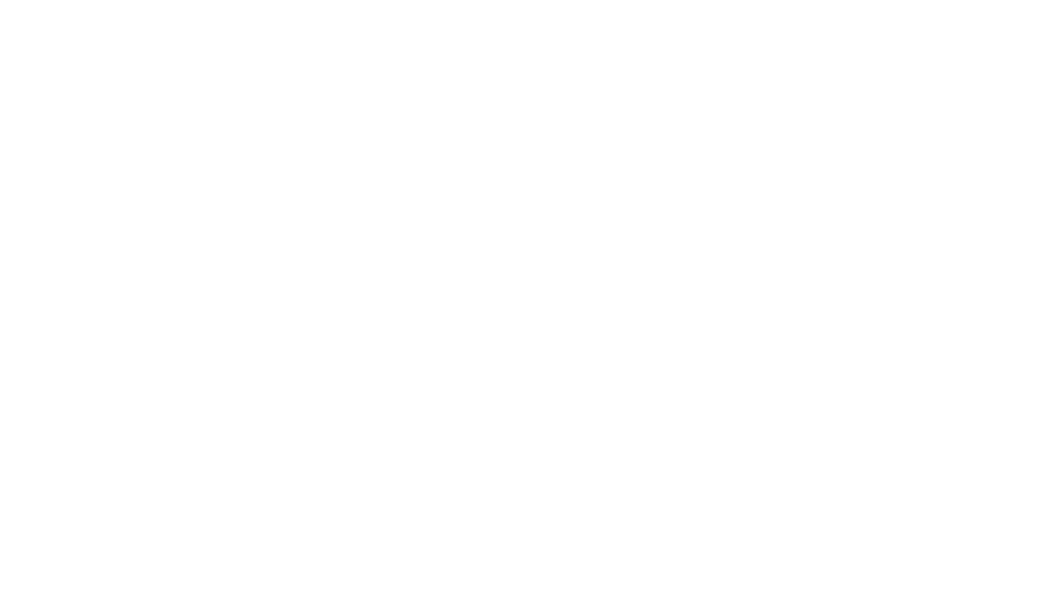
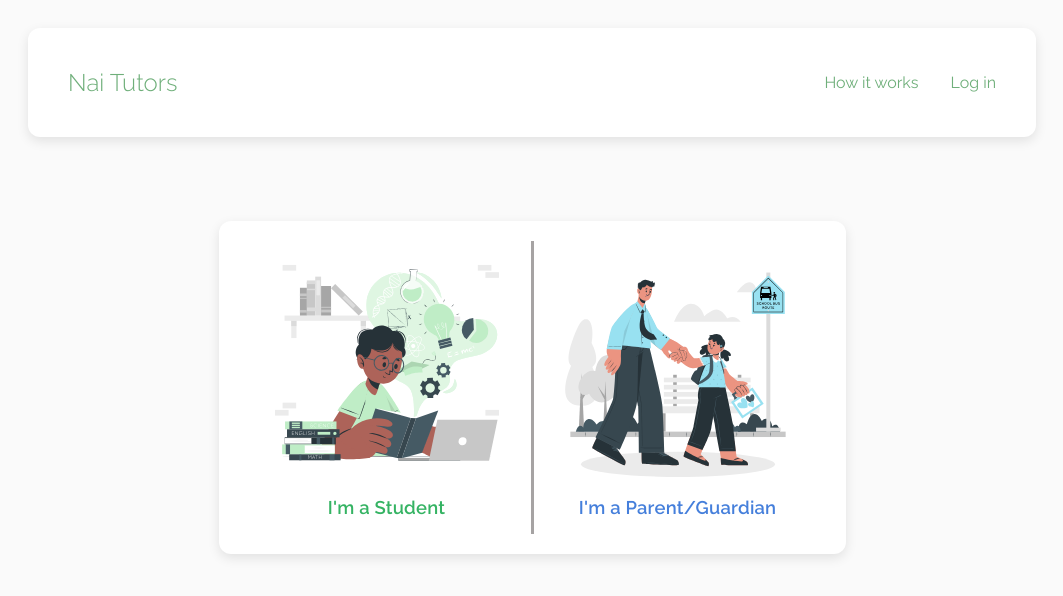
Before and after one commit to Isaac-Nai/Nai-Tutors, a plain HTML site: page application.html in a window 1280 px wide. Shown: the whole page, without its empty margins (108-1171 px from the left). Drawn offline with Linux system fonts and the light colour scheme.

Commit message:
Completed the options-page for application.html where you select whether you're a parent/guardian or student before continuing with the application process

```diff
--- a/application.html
+++ b/application.html
@@ -3,18 +3,41 @@
 <head>
     <meta charset="UTF-8">
     <meta name="viewport" content="width=device-width, initial-scale=1.0">
+    <link rel="stylesheet" href="style.css">
+    <link href="https://fonts.googleapis.com/css2?family=Montserrat:ital,wght@0,100..900;1,100..900&family=Raleway:ital,wght@0,100..900;1,100..900&display=swap"
+         rel="stylesheet">
     <title>Apply!</title>
 </head>
-<body>
+<body class = "application">
 
     <header>
 
+        <nav class = "navbar">
+
+                <a href = "index.html"><h1 class = "logo">Nai Tutors</h1></a>
+
+                <div class = "navbar-links">
+                    <a href = "#how-it-works"> How it works </a>
+                    <a href = "log-in.html"> Log in </a>
+                </div>
+            </nav>
     </header>
 
-    <main>
+    <main class = "option-page">
 
-        <section class = "application-student/parent">
+        <section class = "option-section">
 
+            <div class = "card student">
+                <img class="student-image" src="/images/Student Illustration.svg" alt="Illustration of Student Studying">
+                <p>I'm a Student</p>
+            </div>
+
+            <div class = "divider"></div>
+
+            <div class = "card parent">
+                <img class="parent-image" src="/images/Parent Illustration.svg" alt="Illustration of a Parent taking kids to school">
+                <p>I'm a Parent/Guardian</p>
+            </div>
 
 
         </section>
--- a/style.css
+++ b/style.css
@@ -1,8 +1,13 @@
+html{
+    font-size: 16px;
+}
+
 body {
     background-color: #FAFAFA;
     color: #666666;
     font-family: "Raleway", sans-serif;
 }
+
 
 h2 {
     color: #266b29;
@@ -18,7 +23,7 @@ p {
 }
 
 header {
-    padding: 1.25rem 5rem
+    padding: 1.25rem 8rem
 }
 
 section {
@@ -47,6 +52,17 @@ a {
     .hero {
         flex-direction: column;
         text-align: center;
+    }
+
+    .navbar {
+        flex-direction: column;
+        gap: 0.1rem;
+    }
+
+    .navbar-links {
+        flex-wrap: wrap;
+        justify-content: center;
+        gap:1rem
     }
 }
 
@@ -113,3 +129,65 @@ a {
     background-color: #4CAF50;
     font-size: 1.25rem;
 }
+
+.application {
+    display: flex;
+    min-height: 100vh;
+    flex-direction: column;
+}
+.option-page {
+    display: flex;
+    align-items: center;
+    justify-content: center;
+}
+
+.option-section {
+    margin-top: 4rem;
+    display: flex;
+    gap:1rem;
+
+    padding: 1.25rem 2.5rem;
+    background-color: white;
+    border-radius: 0.75rem;
+    box-shadow: 0px 4px 12px rgba(0, 0, 0, 0.1);
+}
+
+.card {
+    cursor: pointer;
+    display:flex;
+    flex-direction: column;
+    align-items: center;
+    transition: transform 0.3s ease, filter 0.3s ease;
+    gap: 0rem;
+}
+
+.card img {
+    width: clamp(180px, 20vw, 400px);
+}
+
+.card:hover {
+    transform: translateY(-6px) scale(1.03);
+    filter: saturate(1.3);
+}
+.divider {
+    width: 3px;
+    background-color: rgb(166, 163, 163);
+
+}
+
+.parent p {
+    color: #457fdb
+}
+
+.student p {
+    color: #35b363;
+}
+
+.card p {
+    font-family: "Raleway", sans-serif;
+    font-weight: 600;
+    font-size: 1.15rem;
+    letter-spacing: 0.2px;
+    margin: 0;
+    padding-bottom: 1rem;
+}
```
Also changed, not shown: index.html (+2 -2 lines), images/Online Tutoring Illustration.svg (renamed from Online Tutoring Illustration.svg), images/Parent Illustration-Hover.svg (added), images/Parent Illustration.svg (added), images/Student Illustration-Hover.svg (added), images/Student Illustration.svg (added).
